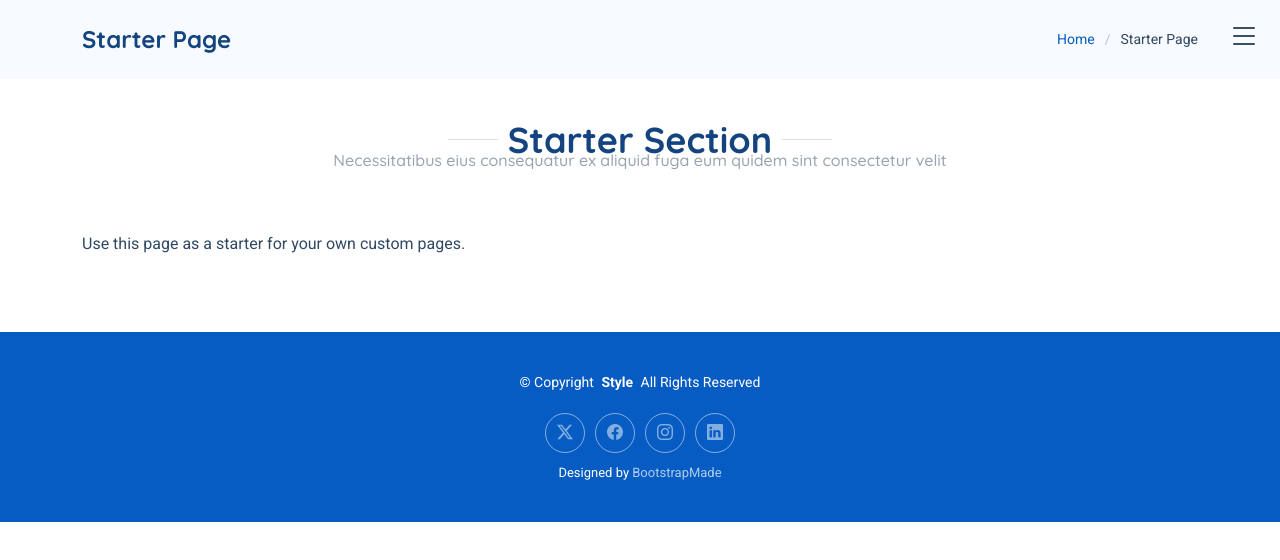
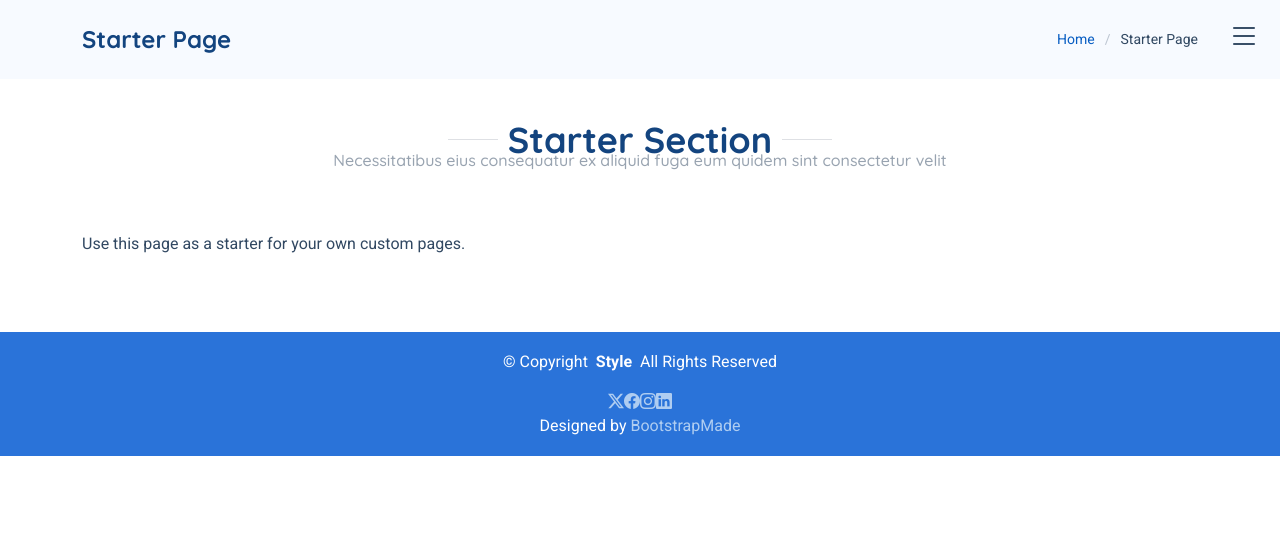
Before and after one commit to haein0525/haein_history, a plain HTML site: page starter-page.html in a window 1280 px wide. Drawn offline with nearby package versions, Linux system fonts and the light colour scheme.

Commit message:
Add files via upload

```diff
--- a/assets/css/main.css
+++ b/assets/css/main.css
@@ -361,47 +361,13 @@ h6 {
 /*--------------------------------------------------------------
 # Global Footer
 --------------------------------------------------------------*/
-.footer {
-  color: var(--default-color);
-  background-color: var(--background-color);
-  font-size: 14px;
-  padding: 40px 0;
-  position: relative;
-}
-
-.footer .copyright p {
-  margin-bottom: 0;
-}
-
-.footer .social-links {
-  margin-top: 20px;
-}
-
-.footer .social-links a {
-  display: flex;
-  align-items: center;
-  justify-content: center;
-  width: 40px;
-  height: 40px;
-  border-radius: 50%;
-  border: 1px solid color-mix(in srgb, var(--default-color), transparent 50%);
-  font-size: 16px;
-  color: color-mix(in srgb, var(--default-color), transparent 50%);
-  margin: 0 5px;
-  transition: 0.3s;
-}
-
-.footer .social-links a:hover {
-  color: var(--accent-color);
-  border-color: var(--accent-color);
-}
-
-.footer .credits {
-  margin-top: 10px;
-  font-size: 13px;
-  text-align: center;
-}
-
+/*--------------------------------------------------------------
+# Global Footer
+--------------------------------------------------------------*/
+.footer{background:#2a73d9;color:#fff;padding:18px 0;text-align:center}
+.footer-container{display:flex;justify-content:center;align-items:center;gap:16px;flex-wrap:wrap}
+.footer-img{width:70px;height:70px;border-radius:50%;object-fit:cover;background:#fff;padding:2px}
+.footer-info p{margin:0;font-weight:600}
 /*--------------------------------------------------------------
 # Scroll Top Button
 --------------------------------------------------------------*/
```
